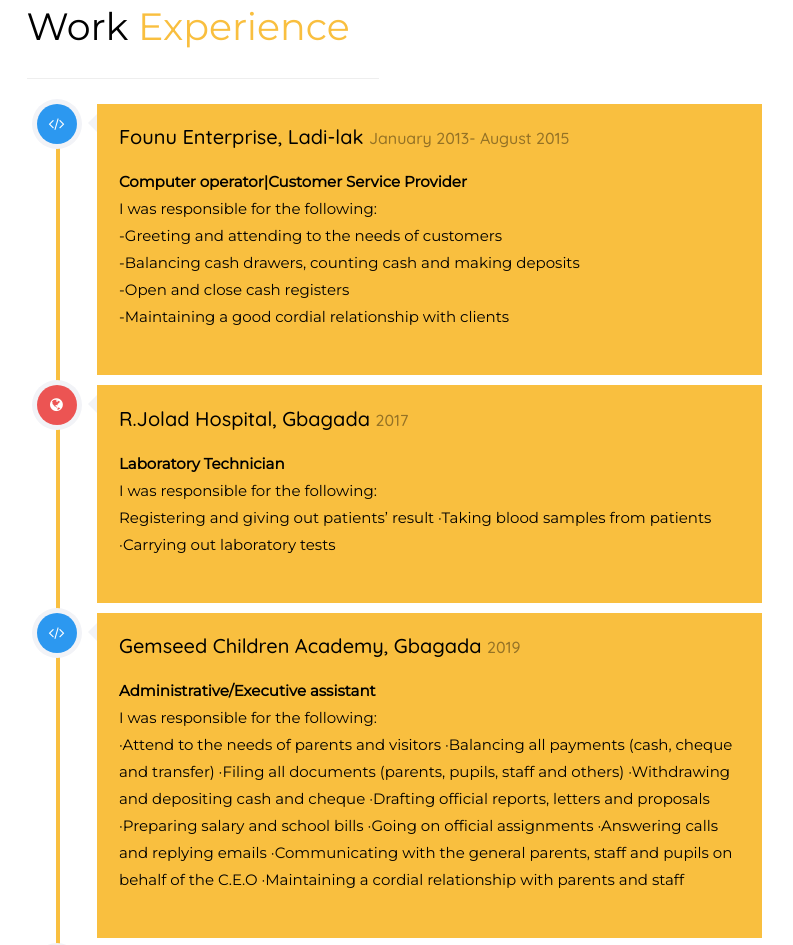
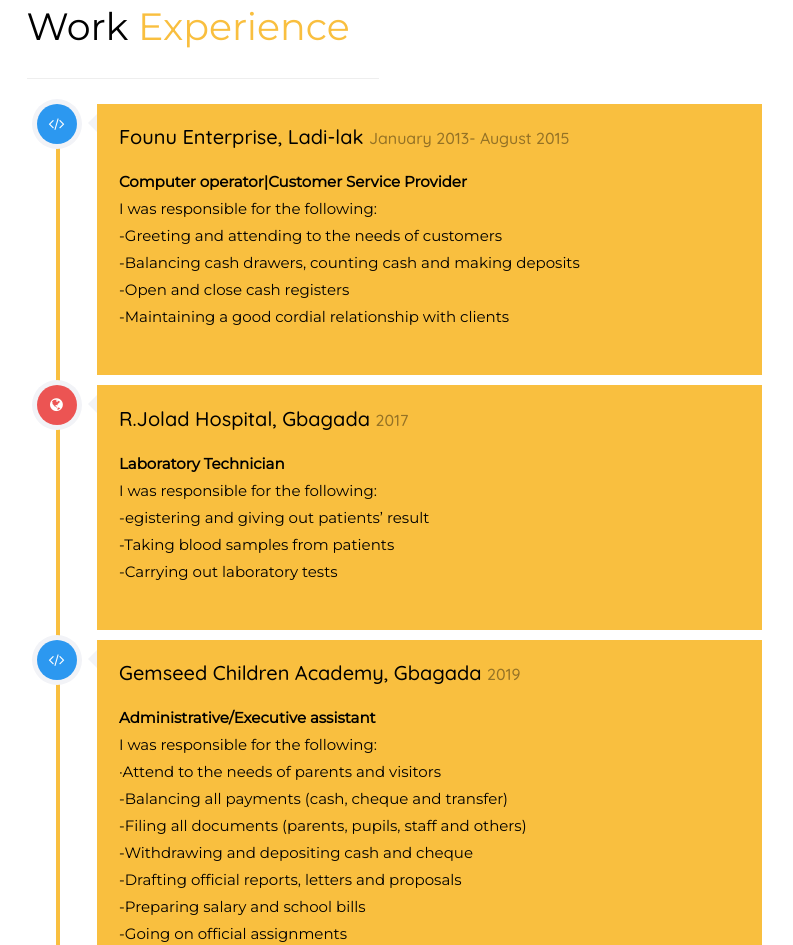
Before and after one commit to trizzi/Ohiokhai-Blessing, a plain HTML site: page index.html in a window 1280 px wide. Shown: the part 1855-2800 px from the top of the page, without its empty margins (396-1189 px from the left). Drawn offline with nearby package versions, Linux system fonts and the light colour scheme; a web font is replaced by a local one.

Commit message:
Update index.html

```diff
--- a/index.html
+++ b/index.html
@@ -286,9 +286,9 @@
                                     <div class="timeline-label">
                                        <h2><a href="#">R.Jolad Hospital, Gbagada</a> <span>2017 </span></h2>
                                        <p><strong>Laboratory Technician</strong><br>  I was responsible for the following: <br>
-                                             Registering and giving out patients’ result
-·Taking blood samples from patients
-·Carrying out laboratory tests
+                                             -egistering and giving out patients’ result<br>
+-Taking blood samples from patients<br>
+                                         -Carrying out laboratory tests
                                           </p>
                                     </div>
                                  </div>
@@ -302,15 +302,15 @@
                                     <div class="timeline-label">
                                        <h2><a href="#">Gemseed Children Academy, Gbagada</a> <span>2019</span></h2>
                                        <p><strong>Administrative/Executive assistant</strong><br> I was responsible for the following: <br>
-                                          	·Attend to the needs of parents and visitors
-·Balancing all payments (cash, cheque and transfer)
-·Filing all documents (parents, pupils, staff and others)
-·Withdrawing and depositing cash and cheque
-·Drafting official reports, letters and proposals
-·Preparing salary and school bills
-·Going on official assignments
-·Answering calls and replying emails
-·Communicating with the general parents, staff and pupils on behalf of the C.E.O
+                                          	·Attend to the needs of parents and visitors<br>
+                                          -Balancing all payments (cash, cheque and transfer)<br>
+                                         -Filing all documents (parents, pupils, staff and others)<br>
+                                        -Withdrawing and depositing cash and cheque <br>
+                                         -Drafting official reports, letters and proposals<br>
+                                          -Preparing salary and school bills<br>
+                                         -Going on official assignments<br><br>00
+                                          00000ng calls and replying emails<br>
+·Communicating with the general parents, staff and pupils on behalf of the C.E.O<br>
 ·Maintaining a cordial relationship with parents and staff <br>
 
                                            </p>
```
